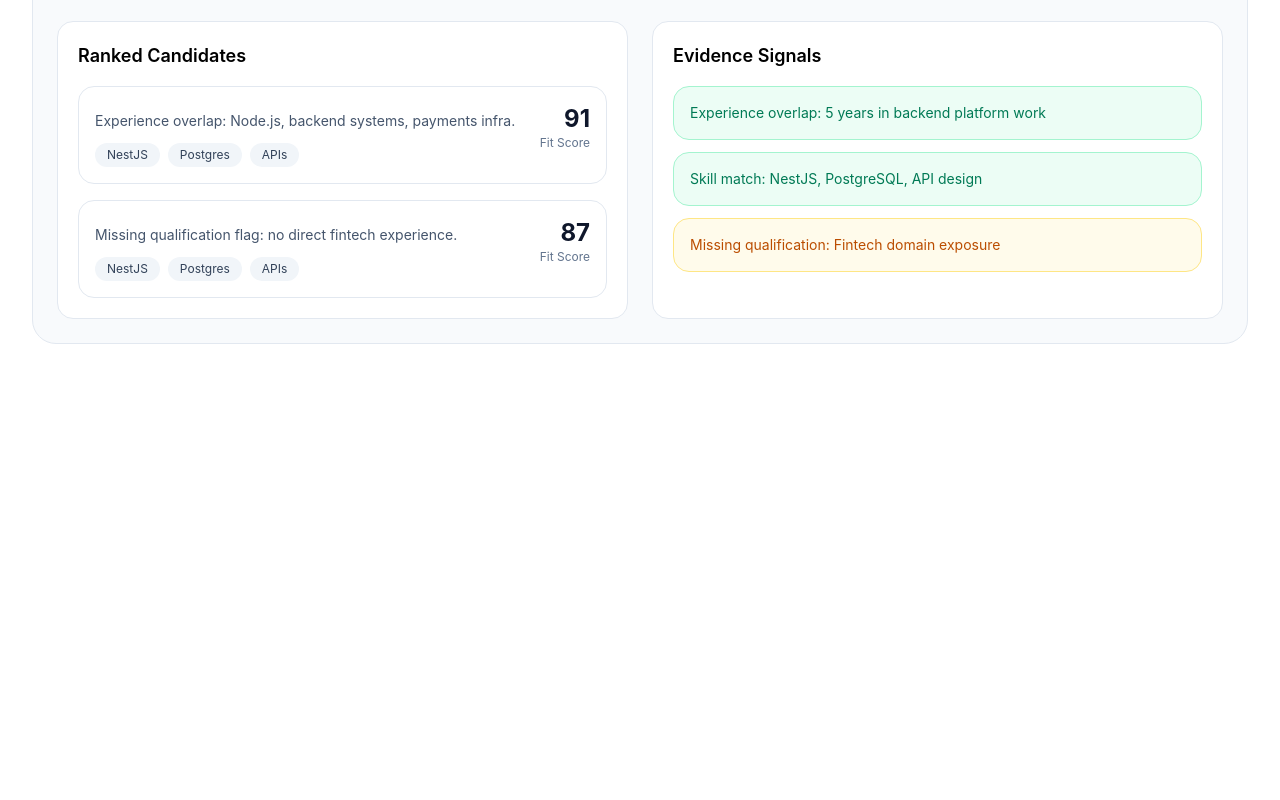
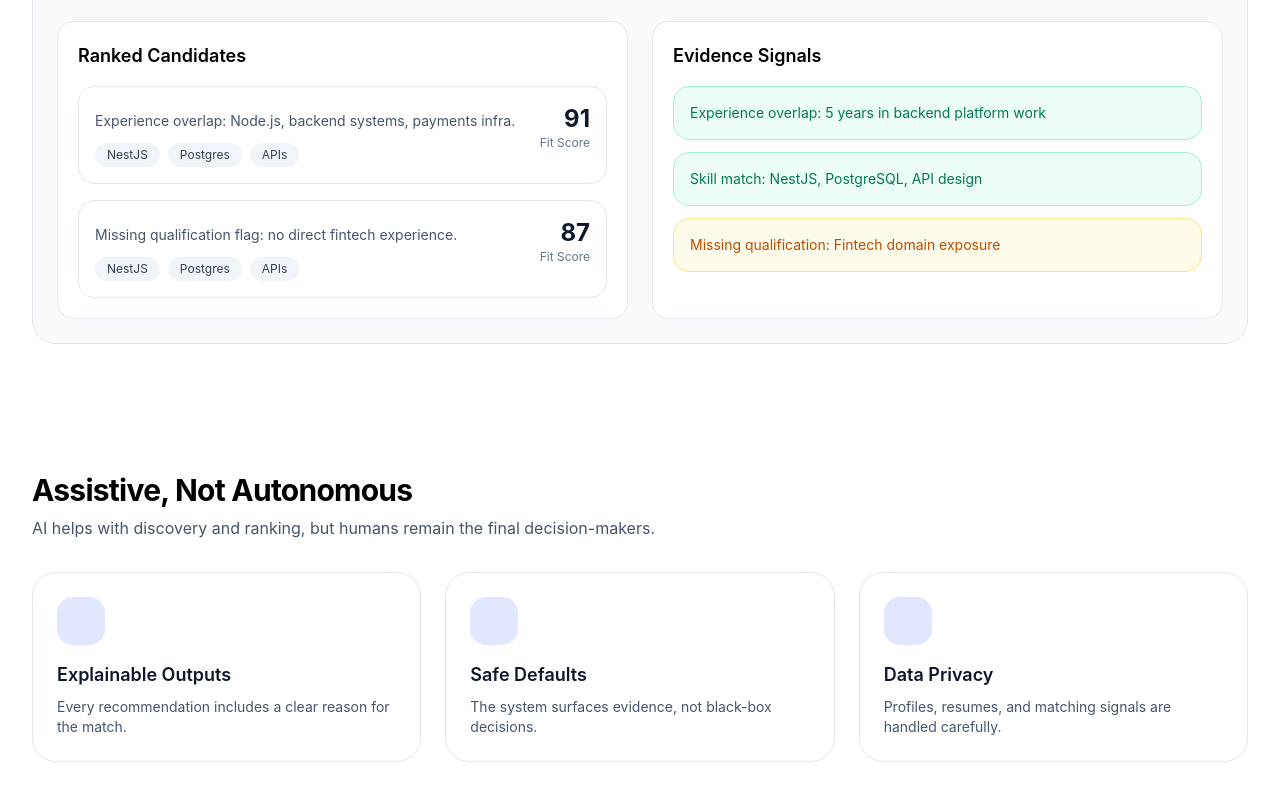
Before and after one commit to CodeWithNJ/AI-Job-Portal, a React (Vite) app: page / in a window 1280 px wide. Shown: the part 1567-2367 px from the top of the page. Before the commit the page ends 1975 px from the top, so only its background shows below. Built offline with nearby package versions, Linux system fonts and the light colour scheme.

Commit message:
Implement Trust Section

```diff
--- a/components/LandingPage.jsx
+++ b/components/LandingPage.jsx
@@ -2,6 +2,7 @@ import Header from "./Header";
 import HeroSection from "./HeroSection";
 import JobSeekerSection from "./JobSeekerSection";
 import RecruiterSection from "./RecruiterSection";
+import TrustSection from "./TrustSection";
 
 const LandingPage = () => {
   return (
@@ -11,6 +12,7 @@ const LandingPage = () => {
         <HeroSection />
         <JobSeekerSection />
         <RecruiterSection />
+        <TrustSection />
       </main>
     </>
   );
--- a/components/TrustCard.jsx
+++ b/components/TrustCard.jsx
@@ -0,0 +1,13 @@
+const TrustCard = ({ title, text }) => {
+  return (
+    <>
+      <div className="rounded-3xl border border-slate-200 bg-white p-6">
+        <div className="h-12 w-12 rounded-2xl bg-indigo-100" />
+        <h3 className="mt-4 text-lg font-semibold text-slate-900">{title}</h3>
+        <p className="mt-2 text-sm text-slate-600">{text}</p>
+      </div>
+    </>
+  );
+};
+
+export default TrustCard;
--- /dev/null
+++ b/components/TrustSection.jsx
@@ -0,0 +1,36 @@
+import TrustCard from "./TrustCard";
+
+const TrustSection = () => {
+  return (
+    <>
+      <section className="mx-auto max-w-7xl px-4 py-16 sm:px-6 lg:px-8">
+        <div className="mb-8">
+          <h2 className="text-3xl font-bold tracking-tight">
+            Assistive, Not Autonomous
+          </h2>
+          <p className="mt-2 text-slate-600">
+            AI helps with discovery and ranking, but humans remain the final
+            decision-makers.
+          </p>
+        </div>
+
+        <div className="grid gap-6 md:grid-cols-3">
+          <TrustCard
+            title="Explainable Outputs"
+            text="Every recommendation includes a clear reason for the match."
+          />
+          <TrustCard
+            title="Safe Defaults"
+            text="The system surfaces evidence, not black-box decisions."
+          />
+          <TrustCard
+            title="Data Privacy"
+            text="Profiles, resumes, and matching signals are handled carefully."
+          />
+        </div>
+      </section>
+    </>
+  );
+};
+
+export default TrustSection;
```
